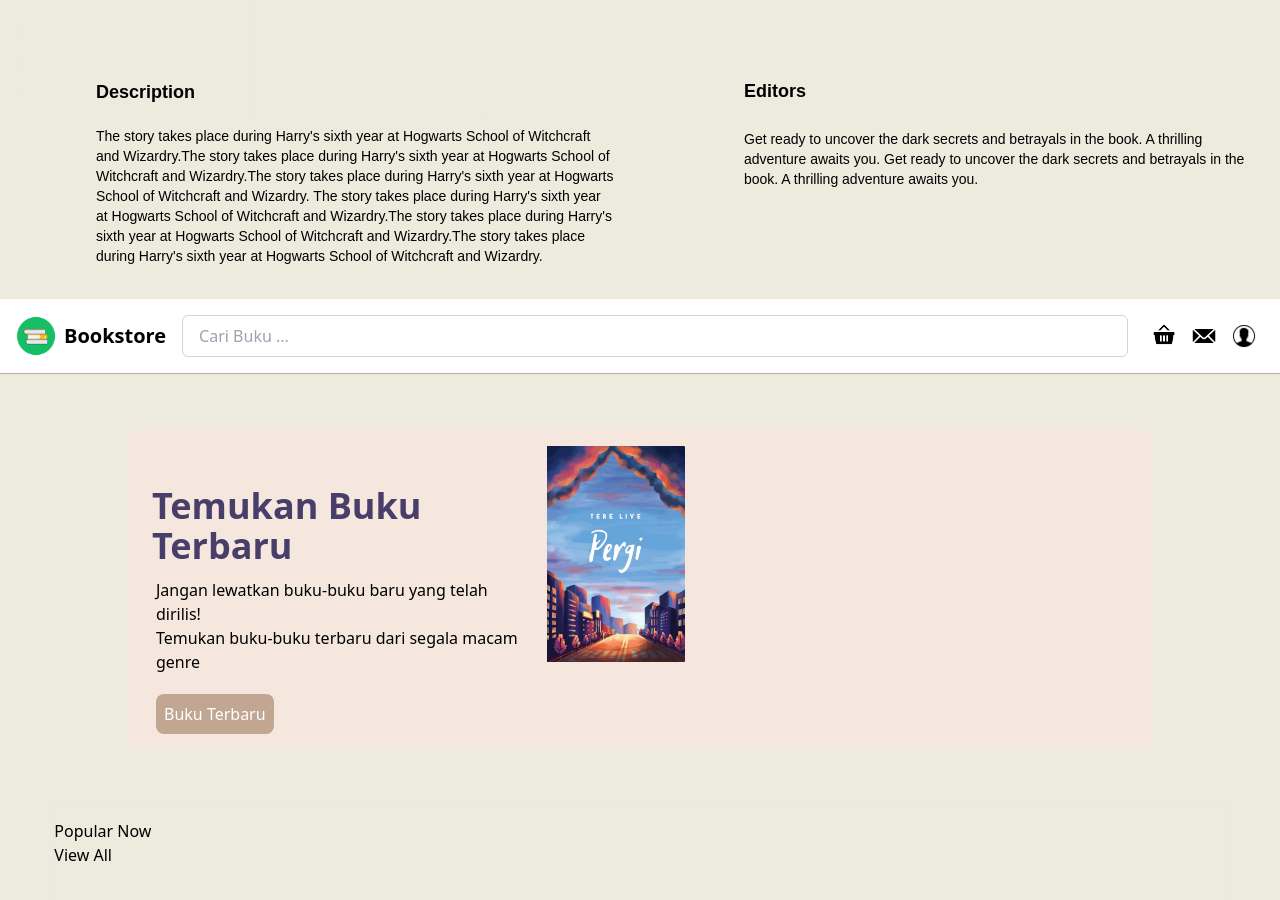
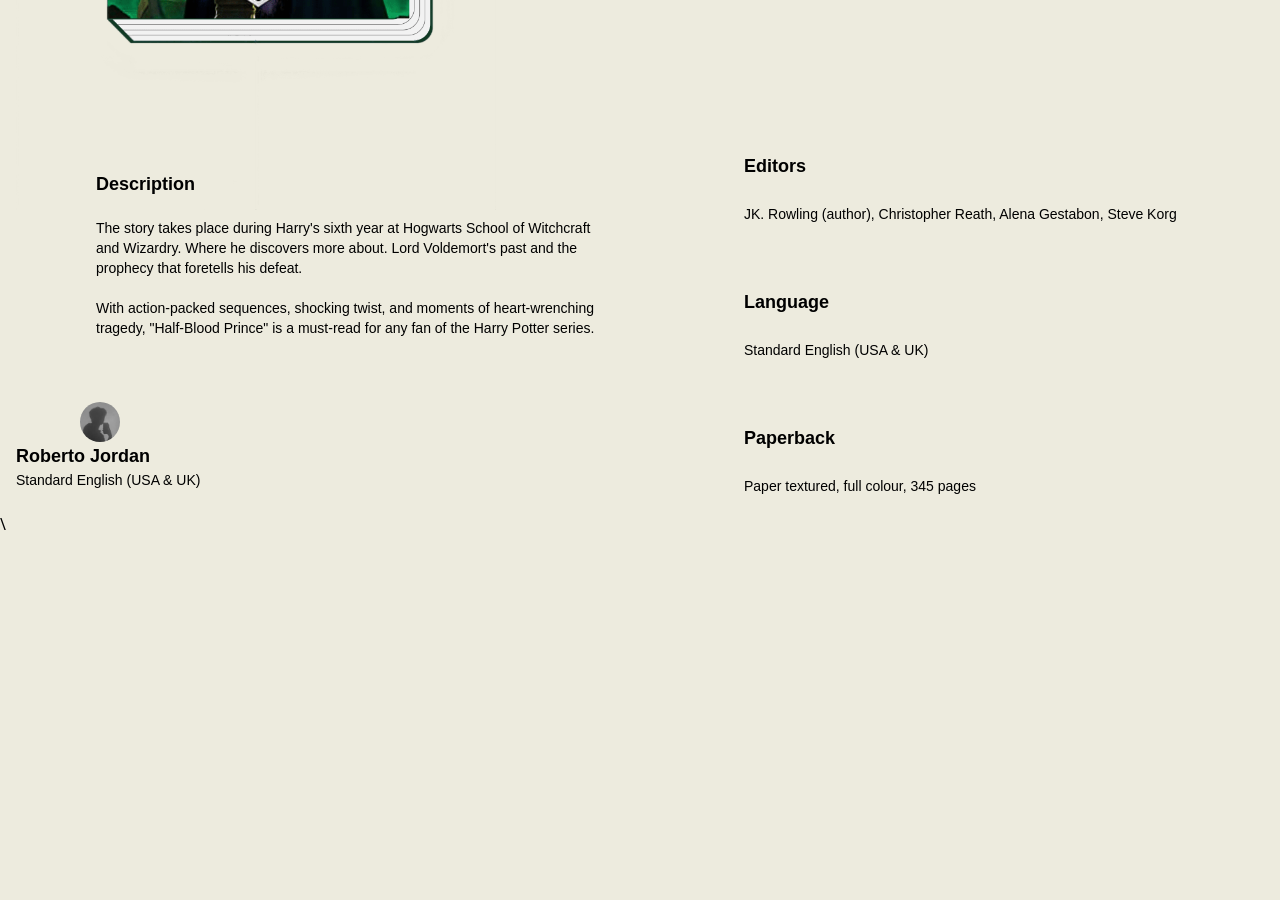
Before and after one commit to RajendraMaheswara/SMKN6--KELOMPOK4-BOOKSTORE, a JavaScript app: page / in a window 1280 px wide. Shown: the part 560-1460 px from the top of the page. After the commit the page ends 1096 px from the top, so only its background shows below. Built offline with nearby package versions, Linux system fonts and the light colour scheme; the HTML template or start-up script is replaced by a standard one.

Commit message:
mengubah desc

```diff
--- a/src/App.js
+++ b/src/App.js
@@ -1,16 +1,13 @@
 import './App.css';
-import Content from './components/content';
 import Desc from './components/halaman_desc/desc';
-import Login from './components/login';
 import Halaman_Home_Guest from './components/halaman_home_guest/home_guest';
 
 function App() {
   return (
     <div>
       <Desc />
-      {/* <Content /> */}
-      {/* <Login />/ */}
-      <Halaman_Home_Guest />
+      {/* <Content /> */}\
+      {/* <Halaman_Home_Guest /> */}
     </div>
   );
 }
--- a/src/components/halaman_desc/desc.js
+++ b/src/components/halaman_desc/desc.js
@@ -4,7 +4,8 @@
 import save from '../../assets/save.png';
 import share from '../../assets/share.png';
 import card from '../../assets/card.png';
-import Bar from '../navbar';
+import profile from '../../assets/profile.jpg';
+import Bar from '../navbar/navbar';
 
 function Desc() {
   return (
@@ -16,10 +17,22 @@
               <div className="description">
                 <h1 className="font-barlow font-bold text-lg ml-20 -mt-10">Description</h1>
                   <p className="font-barlow text-sm mt-5 ml-20">
-                  The story takes place during Harry's sixth year at Hogwarts School of Witchcraft and Wizardry.The story takes place during Harry's sixth year
-                  at Hogwarts School of Witchcraft and Wizardry.The story takes place during Harry's sixth year at Hogwarts School of Witchcraft and Wizardry.
-                  The story takes place during Harry's sixth year at Hogwarts School of Witchcraft and Wizardry.The story takes place during Harry's sixth year
-                  at Hogwarts School of Witchcraft and Wizardry.The story takes place during Harry's sixth year at Hogwarts School of Witchcraft and Wizardry.
+                    The story takes place during Harry's sixth year at Hogwarts School of Witchcraft and Wizardry.
+                    Where he discovers more about. Lord Voldemort's past and the prophecy that foretells his defeat.<br></br>
+
+                    <br></br>With action-packed sequences, shocking twist, and moments of heart-wrenching tragedy, "Half-Blood Prince"
+                    is a must-read for any fan of the Harry Potter series.
+                  </p>
+              </div>
+
+            <div className="comment">
+              <div className="w-10 h-10 rounded-full overflow-hidden mt-16 ml-16">
+                <img src={profile} className="max-w-full h-auto" alt="Book Cover"/>
+            </div>
+
+            <h1 className="font-poppins font-bold text-lg">Roberto Jordan</h1>
+              <p className="font-barlow text-sm">
+                Standard English (USA & UK)
               </p>
           </div>
         </div>
@@ -51,8 +64,17 @@
           <div className="editors ml-40">
             <h1 className="font-poppins font-bold text-lg mt-52">Editors</h1>
             <p className="font-barlow text-sm mt-6">
-              Get ready to uncover the dark secrets and betrayals in the book. A thrilling adventure awaits you.
-              Get ready to uncover the dark secrets and betrayals in the book. A thrilling adventure awaits you.
+              JK. Rowling (author), Christopher Reath, Alena Gestabon, Steve Korg
+            </p>
+
+            <h1 className="font-poppins font-bold text-lg mt-16">Language</h1>
+            <p className="font-barlow text-sm mt-6">
+              Standard English (USA & UK)
+            </p>
+
+            <h1 className="font-poppins font-bold text-lg mt-16">Paperback</h1>
+            <p className="font-barlow text-sm mt-6">
+              Paper textured, full colour, 345 pages
             </p>
           </div>
         </div>
```
Also changed, not shown: src/assets/profile.jpg (added). Lines whose indentation alone changed are shown as unchanged.
